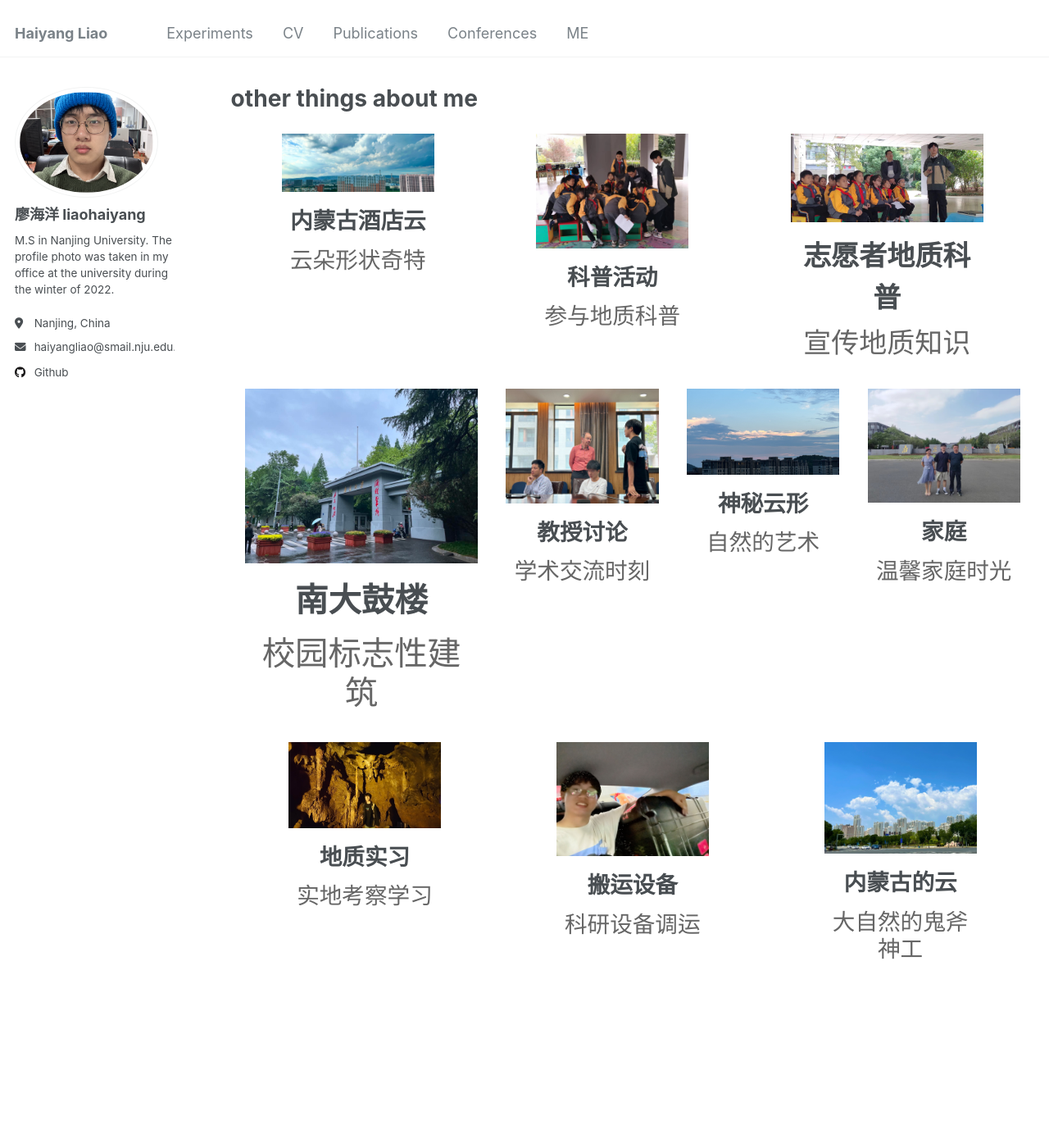
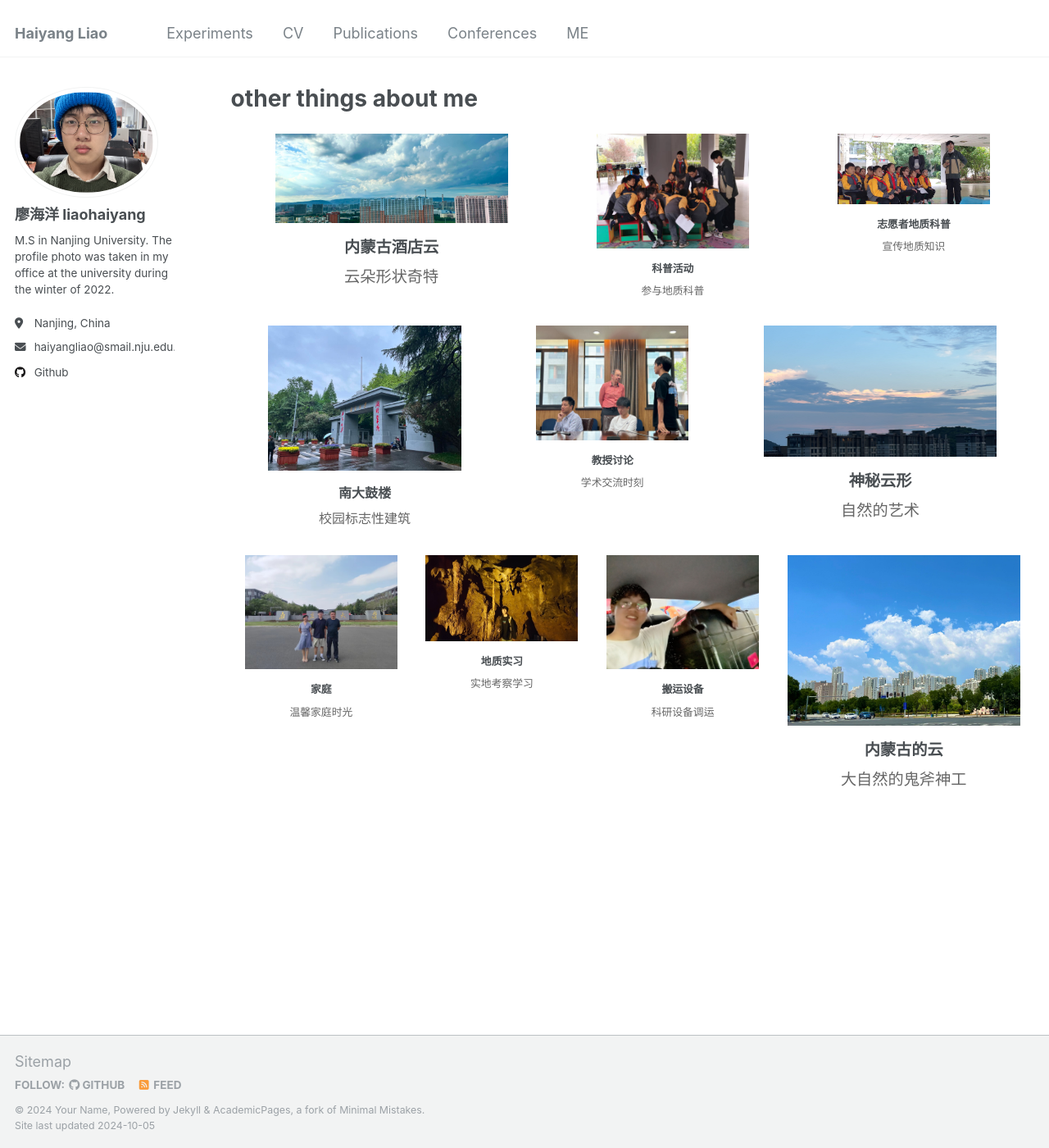
Before and after one commit to Whynot-cell/Whynot-cell.github.io, a Jekyll site: the page built from _pages/teaching.html, in a window 1280 px wide and 1400 px high. Shown: the whole window at 82% size. Built offline with Jekyll 4.4.1, drawn with Linux system fonts in a browser that asks for light colours.

Commit message:
Update teaching.html

```diff
--- a/_pages/teaching.html
+++ b/_pages/teaching.html
@@ -61,17 +61,17 @@ author_profile: true
 
     .small .caption,
     .small .description {
-      font-size: calc(2vw + 2px);
+      font-size: calc(1vw);
     }
 
     .medium .caption,
     .medium .description {
-      font-size: calc(2.5vw + 2px);
+      font-size: calc(1.25vw);
     }
 
     .large .caption,
     .large .description {
-      font-size: calc(3vw + 2px);
+      font-size: calc(1.5vw);
     }
   </style>
 </head>
@@ -81,7 +81,7 @@ author_profile: true
   <div class="gallery">
 
 
-    <div class="small">
+    <div class="large">
       <img src="/images/内蒙酒店云.jpg" alt="内蒙古酒店的云">
       <div class="caption">内蒙古酒店云</div>
       <div class="description">云朵形状奇特</div>
@@ -98,7 +98,7 @@ author_profile: true
 
 
 
-    <div class="medium">
+    <div class="small">
       <img src="/images/志愿者 活动 地质科普.jpg" alt="志愿者地质科普活动">
       <div class="caption">志愿者地质科普</div>
       <div class="description">宣传地质知识</div>
@@ -107,7 +107,7 @@ author_profile: true
 
 
 
-    <div class="large">
+    <div class="medium">
       <img src="/images/南大鼓楼.jpg" alt="南大鼓楼">
       <div class="caption">南大鼓楼</div>
       <div class="description">校园标志性建筑</div>
@@ -126,7 +126,7 @@ author_profile: true
 
 
 
-    <div class="small">
+    <div class="large">
       <img src="/images/云？.jpg" alt="云？">
       <div class="caption">神秘云形</div>
       <div class="description">自然的艺术</div>
@@ -164,7 +164,7 @@ author_profile: true
 
 
 
-    <div class="small">
+    <div class="large">
       <img src="/images/内蒙云.jpg" alt="内蒙古的云">
       <div class="caption">内蒙古的云</div>
       <div class="description">大自然的鬼斧神工</div>
```
